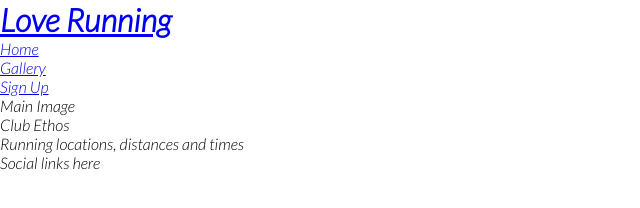
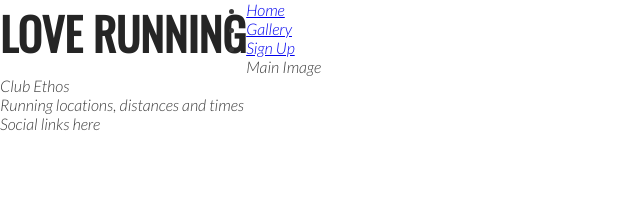
Before and after one commit to nandabritto/I_love_running, a plain HTML site: page index.html in a window 1280 px wide. Shown: the whole page, without its empty margins (0-640 px from the left). Drawn offline with nearby package versions, Linux system fonts and the light colour scheme.

Commit message:
Add style for heading and logo

```diff
--- a/assets/css/style.css
+++ b/assets/css/style.css
@@ -6,7 +6,21 @@
     border: none;
 }
 
-body{
+body {
     font-family: Lato, sans-serif;
     font-weight: 300;
+    color: #3a3a3a;
 }
+
+/* heading and logo*/
+
+h1, h2 {
+    font-family: Oswald; sans-serif;
+    text-transform: uppercase;
+    color:#252525;
+    }
+
+#logo {
+    float: left;
+    font-size: 280%;
+    }
--- a/index.html
+++ b/index.html
@@ -15,7 +15,7 @@
 <body>
     <header>
         <a href="index.html">
-            <h1>Love Running</h1>
+            <h1 id="logo">Love Running</h1>
         </a>
         <nav>
             <ul>
```
